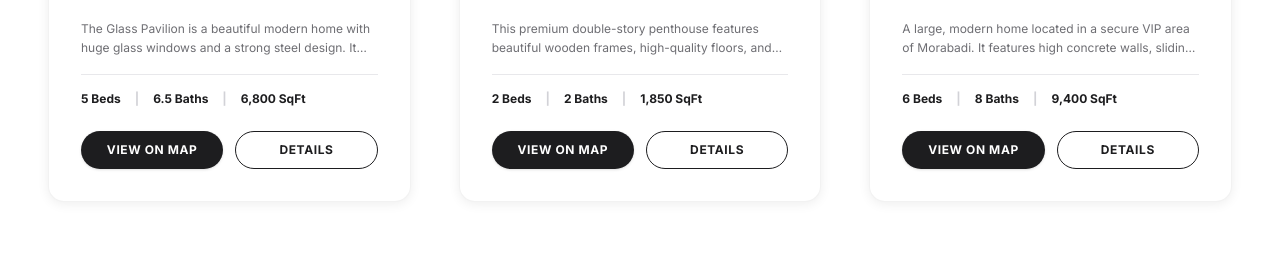
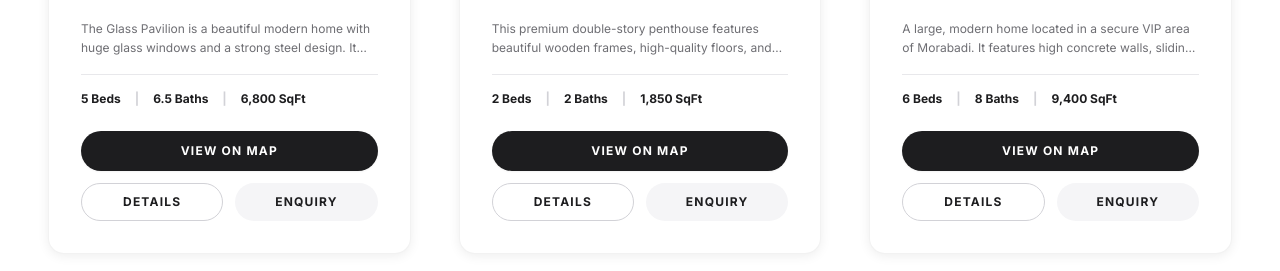
Before and after one commit to sarimsohail14/realtor-sample, a React (Vite) app: page / in a window 1280 px wide. Shown: the part 1980-2251 px from the top of the page. Built offline with nearby package versions, Linux system fonts and the light colour scheme.

Commit message:
Update Home page property cards layout: View on Map full-width; Details and Enquiry buttons placed in two-column grid below

```diff
--- a/src/App.tsx
+++ b/src/App.tsx
@@ -58,6 +58,7 @@ export default function App() {
             setBuyFilters={setBuyFilters}
             onViewProperty={handleViewOnMap}
             onViewOnMap={handleViewOnMap}
+            onEnquiryClick={handleOpenEnquiryModal}
           />
         );
       case 'buy':
@@ -99,6 +100,7 @@ export default function App() {
             setBuyFilters={setBuyFilters}
             onViewProperty={handleOpenEnquiryModal}
             onViewOnMap={handleViewOnMap}
+            onEnquiryClick={handleOpenEnquiryModal}
           />
         );
     }
--- a/src/pages/Home.tsx
+++ b/src/pages/Home.tsx
@@ -18,6 +18,7 @@ interface HomeProps {
   setBuyFilters: (filters: { location: string; type: string; priceRange: string }) => void;
   onViewProperty: (property: Property) => void;
   onViewOnMap: (property: Property) => void;
+  onEnquiryClick: (property: Property) => void;
 }
 
 const customTestimonialsList = [
@@ -137,7 +138,7 @@ const BungalowIcon = () => (
   </svg>
 );
 
-export default function Home({ setActivePage, setBuyFilters, onViewProperty, onViewOnMap }: HomeProps) {
+export default function Home({ setActivePage, setBuyFilters, onViewProperty, onViewOnMap, onEnquiryClick }: HomeProps) {
   // Search state
   const [searchLocation, setSearchLocation] = useState('');
   const [searchType, setSearchType] = useState('');
@@ -510,19 +511,27 @@ export default function Home({ setActivePage, setBuyFilters, onViewProperty, onV
                       <span>{property.sqft.toLocaleString()} SqFt</span>
                     </div>
 
-                    <div className="grid grid-cols-2 gap-3 pt-1">
+                    <div className="space-y-3 pt-1">
                       <button
                         onClick={() => onViewOnMap(property)}
-                        className="bg-[#1D1D1F] text-white hover:bg-neutral-800 text-center py-2.5 rounded-full text-xs font-bold uppercase tracking-wider transition duration-300 cursor-pointer shadow-sm border-none"
+                        className="w-full bg-[#1D1D1F] text-white hover:bg-neutral-800 text-center py-3 rounded-full text-xs font-bold uppercase tracking-widest transition duration-300 cursor-pointer shadow-xs border-none"
                       >
                         View on Map
                       </button>
-                      <button
-                        onClick={() => onViewProperty(property)}
-                        className="bg-white hover:bg-neutral-50 border border-[#1D1D1F] text-[#1D1D1F] text-center py-2.5 rounded-full text-xs font-bold uppercase tracking-wider transition duration-300 cursor-pointer"
-                      >
-                        Details
-                      </button>
+                      <div className="grid grid-cols-2 gap-3">
+                        <button
+                          onClick={() => onViewProperty(property)}
+                          className="bg-white hover:bg-neutral-50 border border-[#D2D2D7] text-[#1D1D1F] text-center py-2.5 rounded-full text-xs font-bold uppercase tracking-widest transition duration-300 cursor-pointer"
+                        >
+                          Details
+                        </button>
+                        <button
+                          onClick={() => onEnquiryClick(property)}
+                          className="bg-[#F5F5F7] hover:bg-[#E5E5E7] text-[#1D1D1F] text-center py-2.5 rounded-full text-xs font-bold uppercase tracking-widest transition duration-300 cursor-pointer border-none"
+                        >
+                          Enquiry
+                        </button>
+                      </div>
                     </div>
                   </div>
                 </div>
```
